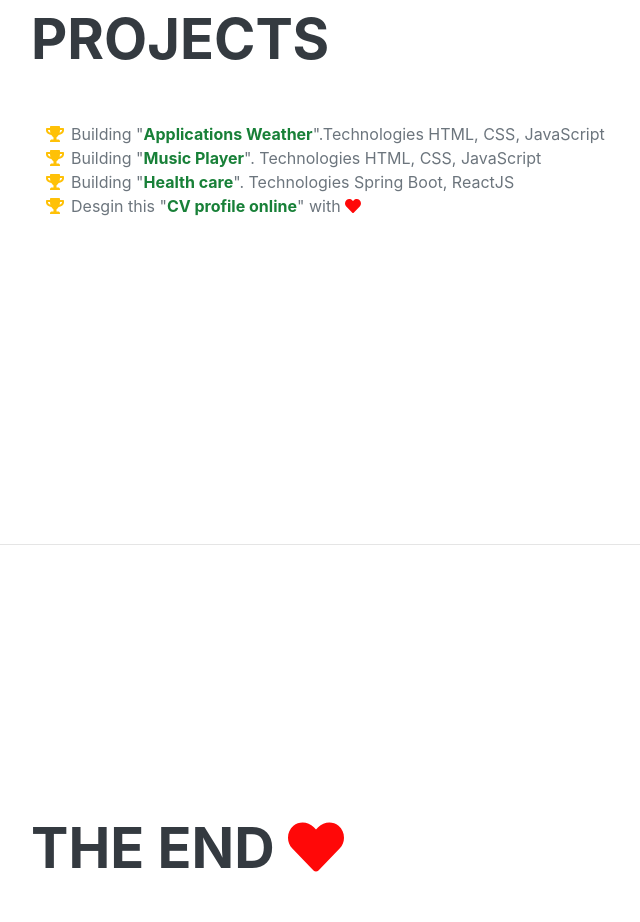
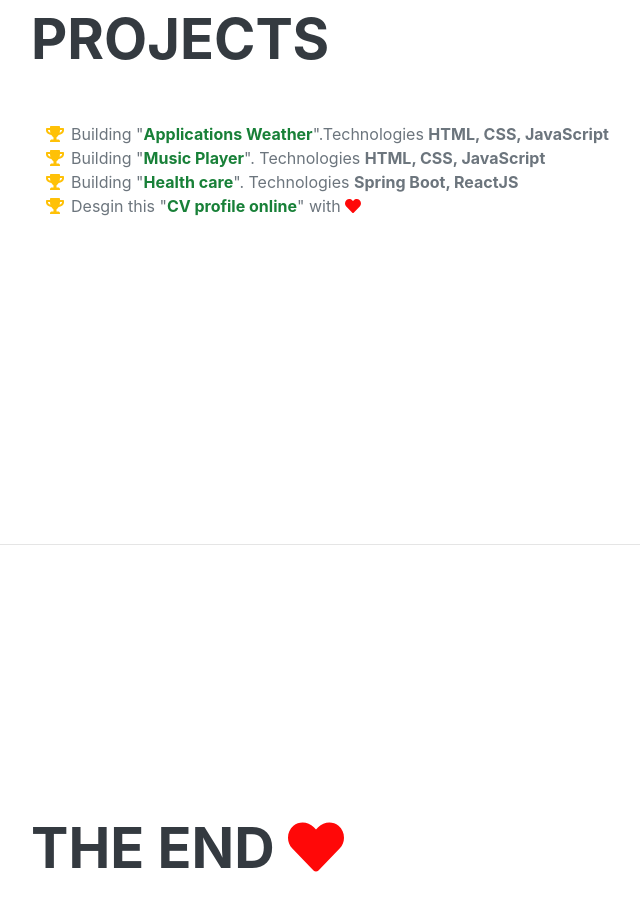
Before and after one commit to 17110238/PhamNgocTien-myCV, a plain HTML site: page index.html in a window 1280 px wide. Shown: the part 3460-4382 px from the top of the page, without its empty margins (289-929 px from the left). Drawn offline with nearby package versions, Linux system fonts and the light colour scheme; no server answers; some icons are missing; a web font is replaced by a local one.

Commit message:
update project2

```diff
--- a/index.html
+++ b/index.html
@@ -168,16 +168,18 @@
                 <ul class="fa-ul mb-0">
                     <li>
                         <span class="fa-li "><i class="fas fa-trophy text-warning"></i></span>
-                        Building "<strong class="project">Applications Weather</strong>".Technologies HTML, CSS,
-                        JavaScript</span>
+                        Building "<strong class="project">Applications Weather</strong>".Technologies <strong>HTML, CSS,
+                            JavaScript</strong></span>
                     </li>
                     <li>
                         <span class="fa-li"><i class="fas fa-trophy text-warning"></i></span>
-                        Building "<strong class="project">Music Player</strong>". Technologies HTML, CSS, JavaScript
+                        Building "<strong class="project">Music Player</strong>". Technologies <strong>HTML, CSS,
+                            JavaScript</strong>
                     </li>
                     <li>
                         <span class="fa-li"><i class="fas fa-trophy text-warning"></i></span>
-                        Building "<strong class="project">Health care</strong>". Technologies Spring Boot, ReactJS
+                        Building "<strong class="project">Health care</strong>". Technologies <strong>Spring Boot,
+                            ReactJS</strong>
                     </li>
                     <li>
                         <span class="fa-li"><i class="fas fa-trophy text-warning"></i></span>
```
